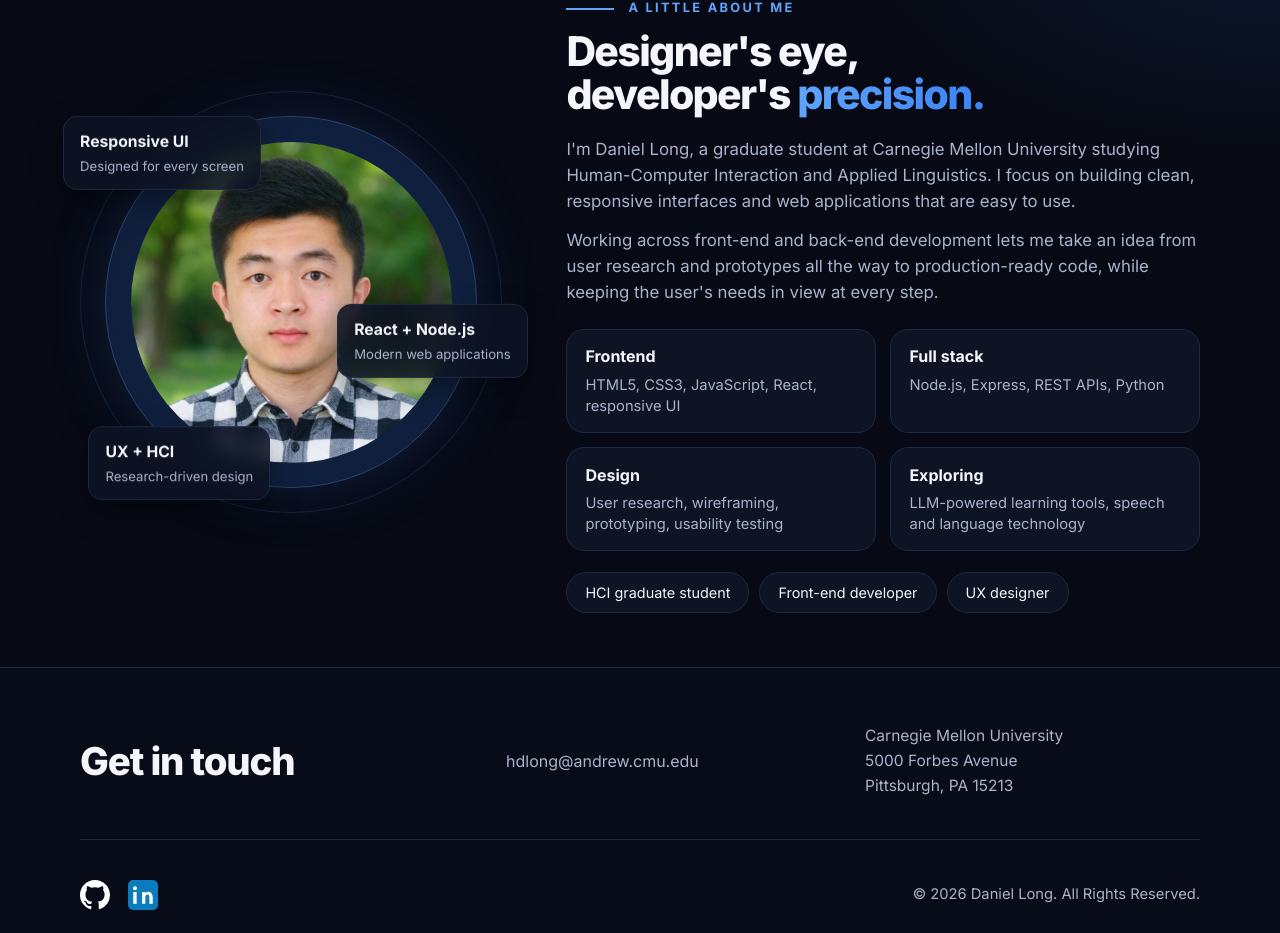
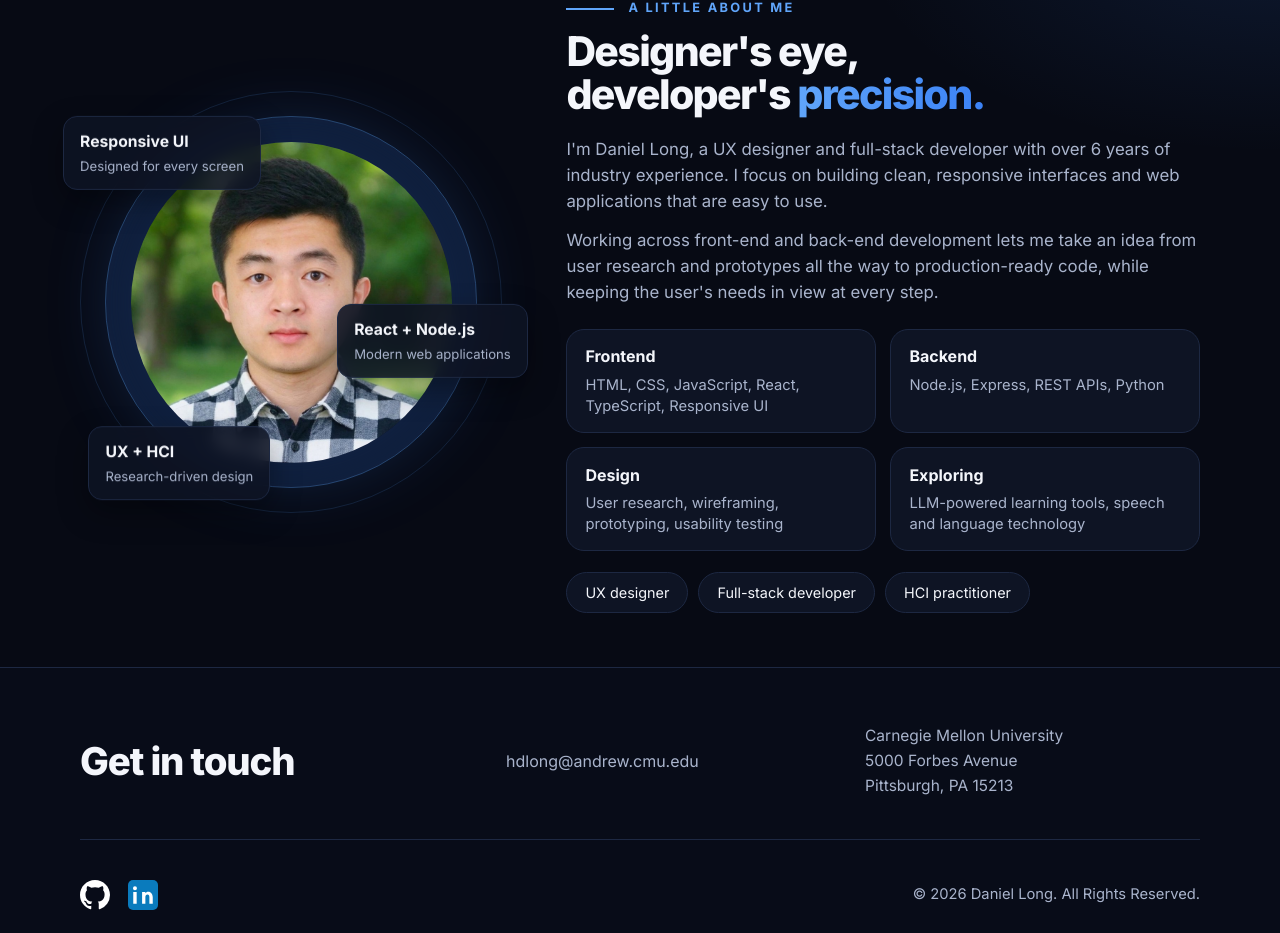
Before and after one commit to daniel7long/daniel-portfolio, a React (Vite) app: page / in a window 1280 px wide. Shown: the part 2536-3469 px from the top of the page. Built offline with nearby package versions, Linux system fonts and the light colour scheme; no server answers.

Commit message:
Update About text

```diff
--- a/src/data/about.js
+++ b/src/data/about.js
@@ -18,14 +18,14 @@ export const about = {
   headlineStart: "Designer's eye, developer's",
   headlineHighlight: "precision.",
   paragraphs: [
-    "I'm Daniel Long, a graduate student at Carnegie Mellon University studying Human-Computer Interaction and Applied Linguistics. I focus on building clean, responsive interfaces and web applications that are easy to use.",
+    "I'm Daniel Long, a UX designer and full-stack developer with over 6 years of industry experience. I focus on building clean, responsive interfaces and web applications that are easy to use.",
     "Working across front-end and back-end development lets me take an idea from user research and prototypes all the way to production-ready code, while keeping the user's needs in view at every step.",
   ],
   cards: [
-    { title: "Frontend", text: "HTML5, CSS3, JavaScript, React, responsive UI" },
-    { title: "Full stack", text: "Node.js, Express, REST APIs, Python" },
+    { title: "Frontend", text: "HTML, CSS, JavaScript, React, TypeScript, Responsive UI" },
+    { title: "Backend", text: "Node.js, Express, REST APIs, Python" },
     { title: "Design", text: "User research, wireframing, prototyping, usability testing" },
     { title: "Exploring", text: "LLM-powered learning tools, speech and language technology" },
   ],
-  pills: ["HCI graduate student", "Front-end developer", "UX designer"],
+  pills: ["UX designer", "Full-stack developer", "HCI practitioner"],
 };
```
